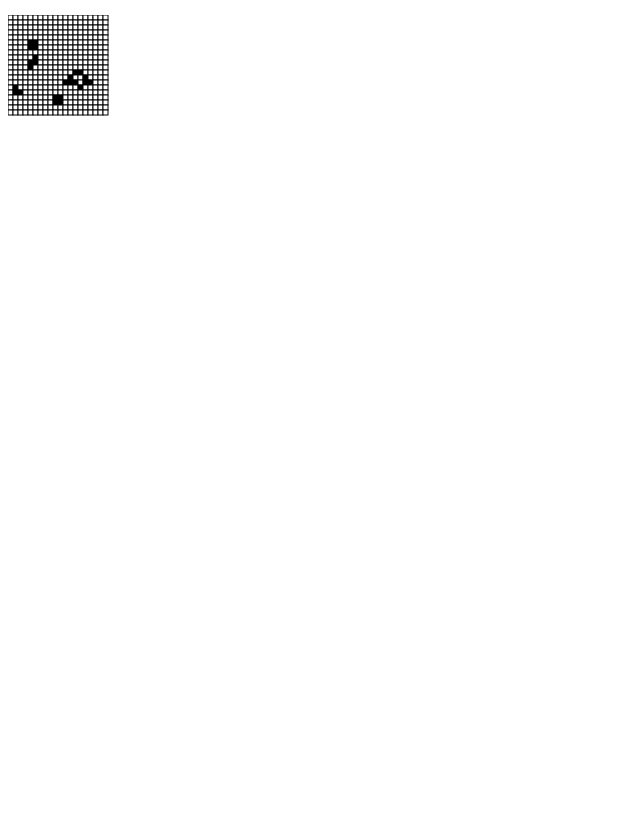
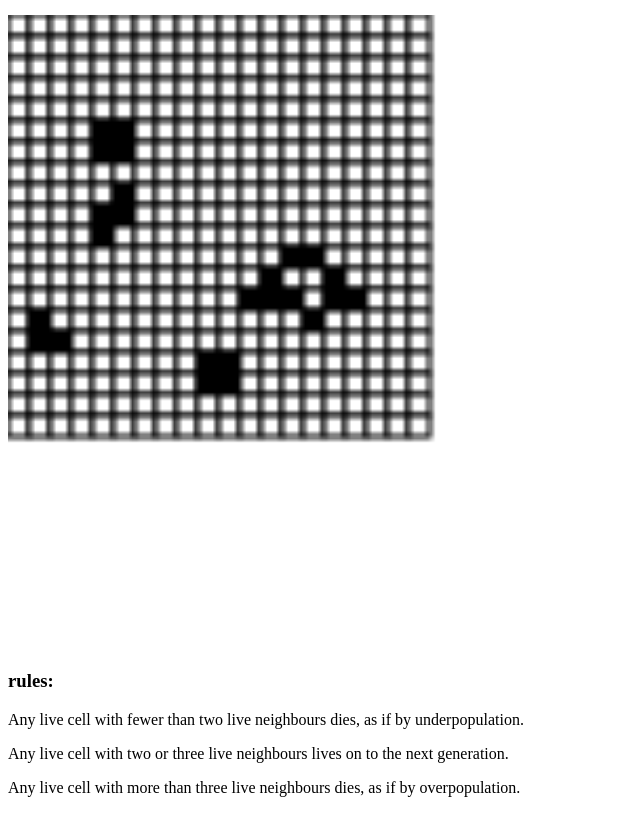
Before and after one commit to Johnryedoethe/Conway-s-game-of-life, a plain HTML site: page index.html in a window 1280 px wide. Shown: the part 44-857 px from the top of the page, without its empty margins (0-640 px from the left). Before the commit the page ends 800 px from the top, so only its background shows below. Drawn offline with Linux system fonts and the light colour scheme.

Commit message:
add rules

```diff
--- a/index.html
+++ b/index.html
@@ -1,16 +1,26 @@
 <!DOCTYPE html>
 <html>
+
 <head>
   <meta charset="utf-8">
   <meta name="viewport" content="width=device-width">
-  <style src="style.css"></style>
-  <title>JS Bin</title>
+  <link rel="stylesheet" href="style.css" type="text/CSS" />
 </head>
 <div id="container">
-  <body id="containerCanvas">
-    <h3>Conway's game of life</h3>
-    <canvas id="gameCanvas">
+
+  <body id="body">
+    <div id="textContainer">
+      <h3 id="heading">Conway's game of life</h3>
+    </div>
+    <div class="canvasDiv">
+      <canvas id="gameCanvas">
+    </div>
+    <h3>rules:</h3>
+    <p>Any live cell with fewer than two live neighbours dies, as if by underpopulation.</p>
+    <p>Any live cell with two or three live neighbours lives on to the next generation.</p>
+    <p>Any live cell with more than three live neighbours dies, as if by overpopulation.</p>
     <script src="script.js"></script>
   </body>
 </div>
+
 </html>
--- a/style.css
+++ b/style.css
@@ -1,10 +1,9 @@
-#container {
-  display: flex;
+#body {
+  display: column;
   align-items: center;
-  justify-content: center;
 }
 
 #gameCanvas {
-  height: 50%;
-  width: 50%;
+  height: 100%;
+  width: 100%;
 }
```
